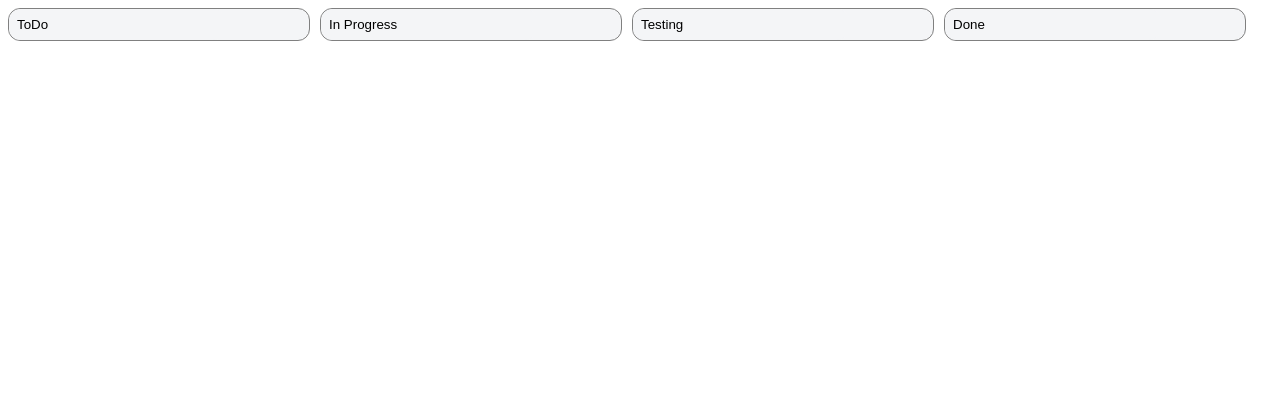
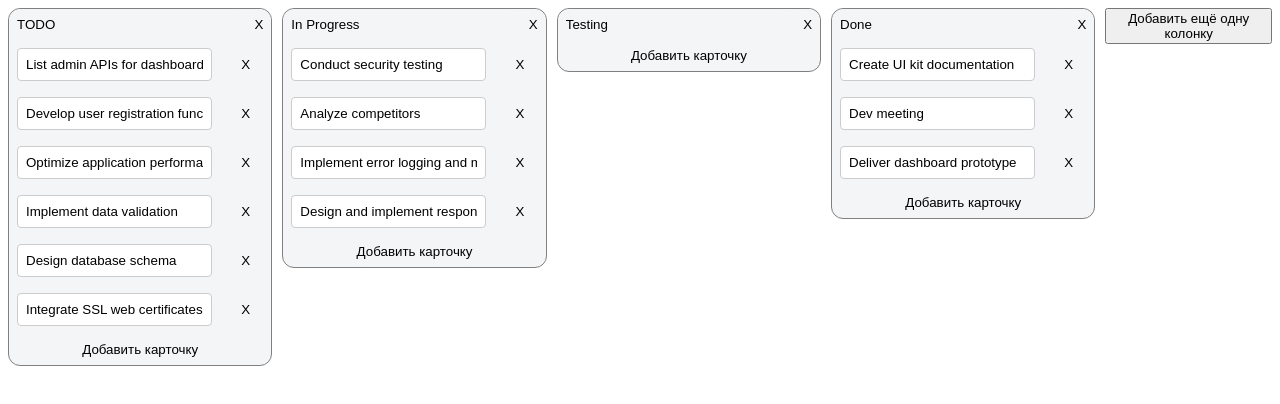
Before and after one commit to Ediand11/TrelloReact, a React (Create React App) app: page / in a window 1280 px wide. Shown: the top 404 px of the page. Built offline with nearby package versions, Linux system fonts and the light colour scheme.

Commit message:
FirstDay

```diff
--- a/src/components/Board.tsx
+++ b/src/components/Board.tsx
@@ -1,30 +1,145 @@
 import React, { FC, useState } from "react";
-import Column from "./Column";
+import ColumnKanban from "./ColumnKanban";
+import { Column, Id, Task } from "../types/types";
+import CreateColumn from "./CreateColumn";
 
 const Board: FC = () => {
-  const [columns, setColumns] = useState<string[]>(["ToDo", "In Progress", "Testing", "Done"]);
+  const defaultColumns: Column[] = [
+    { id: "todo", title: "TODO" },
+    { id: "doing", title: "In Progress" },
+    { id: "testing", title: "Testing" },
+    { id: "done", title: "Done" },
+  ];
+
+  const defaultTasks: Task[] = [
+    {
+      id: "1",
+      columnId: "todo",
+      content: "List admin APIs for dashboard",
+    },
+    {
+      id: "2",
+      columnId: "todo",
+      content:
+        "Develop user registration functionality with OTP delivered on SMS after email confirmation and phone number confirmation",
+    },
+    {
+      id: "3",
+      columnId: "doing",
+      content: "Conduct security testing",
+    },
+    {
+      id: "4",
+      columnId: "doing",
+      content: "Analyze competitors",
+    },
+    {
+      id: "5",
+      columnId: "done",
+      content: "Create UI kit documentation",
+    },
+    {
+      id: "6",
+      columnId: "done",
+      content: "Dev meeting",
+    },
+    {
+      id: "7",
+      columnId: "done",
+      content: "Deliver dashboard prototype",
+    },
+    {
+      id: "8",
+      columnId: "todo",
+      content: "Optimize application performance",
+    },
+    {
+      id: "9",
+      columnId: "todo",
+      content: "Implement data validation",
+    },
+    {
+      id: "10",
+      columnId: "todo",
+      content: "Design database schema",
+    },
+    {
+      id: "11",
+      columnId: "todo",
+      content: "Integrate SSL web certificates into workflow",
+    },
+    {
+      id: "12",
+      columnId: "doing",
+      content: "Implement error logging and monitoring",
+    },
+    {
+      id: "13",
+      columnId: "doing",
+      content: "Design and implement responsive UI",
+    },
+  ];
+
+  const [columns, setColumns] = useState<Column[]>(defaultColumns);
+  const [tasks, setTasks] = useState<Task[]>(defaultTasks);
 
   const handleNameChange = (index: number, newName: string) => {
     const newColumnNames = [...columns];
-    newColumnNames[index] = newName;
+    newColumnNames[index].title = newName;
     setColumns(newColumnNames);
   };
+
+  function createNewColumn() {
+    const columnToAdd: Column = {
+      id: Math.floor(Math.random() * 10001),
+      title: `Column ${columns.length + 1}`,
+    };
+
+    setColumns([...columns, columnToAdd]);
+  }
+
+  function deleteColumn(id: Id) {
+    const filteredColumns = columns.filter((col) => col.id !== id);
+    setColumns(filteredColumns);
+  }
+
+  function createTask(columnId: Id) {
+    const newTask: Task = {
+      id: Math.floor(Math.random() * 10001),
+      columnId,
+      content: `Task ${tasks.length + 1}`,
+    };
+
+    setTasks([...tasks, newTask]);
+  }
+
+  function updateTask(id: Id, content: string) {
+    const newTasks = tasks.map((task) => {
+      if (task.id !== id) return task;
+      return { ...task, content };
+    });
+    setTasks([...newTasks]);
+  }
 
   return (
     <div
       style={{
         display: "flex",
-        alignItems: "center",
         flexDirection: "row",
       }}
     >
       {columns.map((column, index) => (
-        <Column
-          key={index}
-          name={column}
+        <ColumnKanban
+          key={column.id}
+          column={column}
           onChangeName={(newName) => handleNameChange(index, newName)}
+          deleteColumn={() => deleteColumn(column.id)}
+          tasks={tasks}
+          addNewTask={() => createTask(column.id)}
+          updateTask={updateTask}
         />
       ))}
+      <CreateColumn addColumn={createNewColumn} />
     </div>
   );
 };
--- a/src/components/Card.tsx
+++ b/src/components/Card.tsx
@@ -1,7 +1,46 @@
-import React from "react";
+import React, { FC, useState } from "react";
+import styled from "styled-components";
+import { Id } from "../types/types";
 
-const Card = () => {
-  return <div></div>;
+type CardProps = {
+  task: any;
+  updateTask: (id: Id, content: string) => void;
+};
+
+const CardContainer = styled.input`
+  margin: 8px;
+  padding: 8px;
+  background-color: white;
+  border: 1px solid #ccc;
+  border-radius: 4px;
+  outline: none;
+`;
+
+const Button = styled.button`
+  display: flex;
+  justify-content: center;
+  align-items: center;
+  margin: 0 auto;
+  border-radius: 12px;
+  padding: 8px;
+  border: none;
+  background-color: #f4f5f7;
+  outline: none;
+  cursor: pointer;
+`;
+
+const Card: FC<CardProps> = ({ task, updateTask }) => {
+  return (
+    <div style={{ display: "flex", justifyContent: "space-between" }}>
+      <CardContainer
+        value={task.content}
+        onChange={(e) => {
+          updateTask(task.id, e.target.value);
+        }}
+      />
+      <Button>X</Button>
+    </div>
+  );
 };
 
 export default Card;
--- a/src/components/Column.tsx
+++ /dev/null
@@ -1,41 +0,0 @@
-import React, { FC, useState } from "react";
-import styled from "styled-components";
-
-type ColumnNameProps = {
-  name: string;
-  onChangeName: (name: string) => void;
-};
-
-const Container = styled.div`
-  background-color: #f4f5f7;
-  border-radius: 12px;
-  width: 300px;
-  border: 1px solid gray;
-  margin-right: 10px;
-`;
-
-const Input = styled.input`
-  border-radius: 12px;
-  margin: 0px;
-  padding: 8px;
-  border: none;
-  background-color: #f4f5f7;
-  width: 200px;
-  outline: none;
-`;
-
-const Column: FC<ColumnNameProps> = ({ name, onChangeName }) => {
-  const [titleName, setTitleName] = useState<string>(name);
-  const handleNameChange = (event: React.ChangeEvent<HTMLInputElement>) => {
-    const newName = event.target.value;
-    setTitleName(newName);
-    onChangeName(newName);
-  };
-  return (
-    <Container>
-      <Input type="text" value={titleName} onChange={handleNameChange} />
-    </Container>
-  );
-};
-
-export default Column;
--- /dev/null
+++ b/src/components/ColumnKanban.tsx
@@ -0,0 +1,80 @@
+import React, { FC, useState } from "react";
+import styled from "styled-components";
+import Card from "./Card";
+import { Id, Task } from "../types/types";
+
+type ColumnNameProps = {
+  column: any;
+  onChangeName: (name: string) => void;
+  deleteColumn: () => void;
+  tasks: Task[];
+  addNewTask: () => void;
+  updateTask: (id: Id, content: string) => void;
+};
+
+const Container = styled.div`
+  box-sizing: border-box;
+
+  background-color: #f4f5f7;
+  border-radius: 12px;
+  width: 300px;
+
+  height: 100%;
+  border: 1px solid gray;
+  margin-right: 10px;
+`;
+
+const Input = styled.input`
+  width: 100%;
+
+  border-radius: 12px;
+  margin: 0px;
+  padding: 8px;
+  border: none;
+  background-color: #f4f5f7;
+  outline: none;
+`;
+const Button = styled.button`
+  display: flex;
+  justify-content: center;
+  align-items: center;
+  margin: 0 auto;
+  border-radius: 12px;
+  padding: 8px;
+  border: none;
+  background-color: #f4f5f7;
+  outline: none;
+  cursor: pointer;
+`;
+
+const ColumnKanban: FC<ColumnNameProps> = ({
+  column,
+  onChangeName,
+  deleteColumn,
+  tasks,
+  addNewTask,
+  updateTask,
+}) => {
+  return (
+    <Container>
+      <div style={{ display: "flex", justifyContent: "space-between" }}>
+        <Input type="text" value={column.title} onChange={(e) => onChangeName(e.target.value)} />
+        <Button
+          style={{ border: "none", outline: "none", borderRadius: 12 }}
+          onClick={deleteColumn}
+        >
+          X
+        </Button>
+      </div>
+
+      {tasks.map(
+        (task, index) =>
+          task.columnId === column.id && <Card key={index} task={task} updateTask={updateTask} />
+      )}
+
+      <Button onClick={addNewTask}>Добавить карточку</Button>
+    </Container>
+  );
+};
+
+export default ColumnKanban;
--- /dev/null
+++ b/src/components/CreateColumn.tsx
@@ -0,0 +1,15 @@
+import React, { FC } from "react";
+
+type Component = {
+  addColumn: () => void;
+};
+
+const CreateColumn: FC<Component> = ({ addColumn }) => {
+  return (
+    <div>
+      <button onClick={addColumn}>Добавить ещё одну колонку</button>
+    </div>
+  );
+};
+
+export default CreateColumn;
--- /dev/null
+++ b/src/types/types.ts
@@ -0,0 +1,12 @@
+export type Id = string | number;
+
+export type Column = {
+  id: Id;
+  title: string;
+};
+
+export type Task = {
+  id: Id;
+  columnId: Id;
+  content: string;
+};
```
Also changed, not shown: 1 other file (tests, documents, lock files or other folders).
